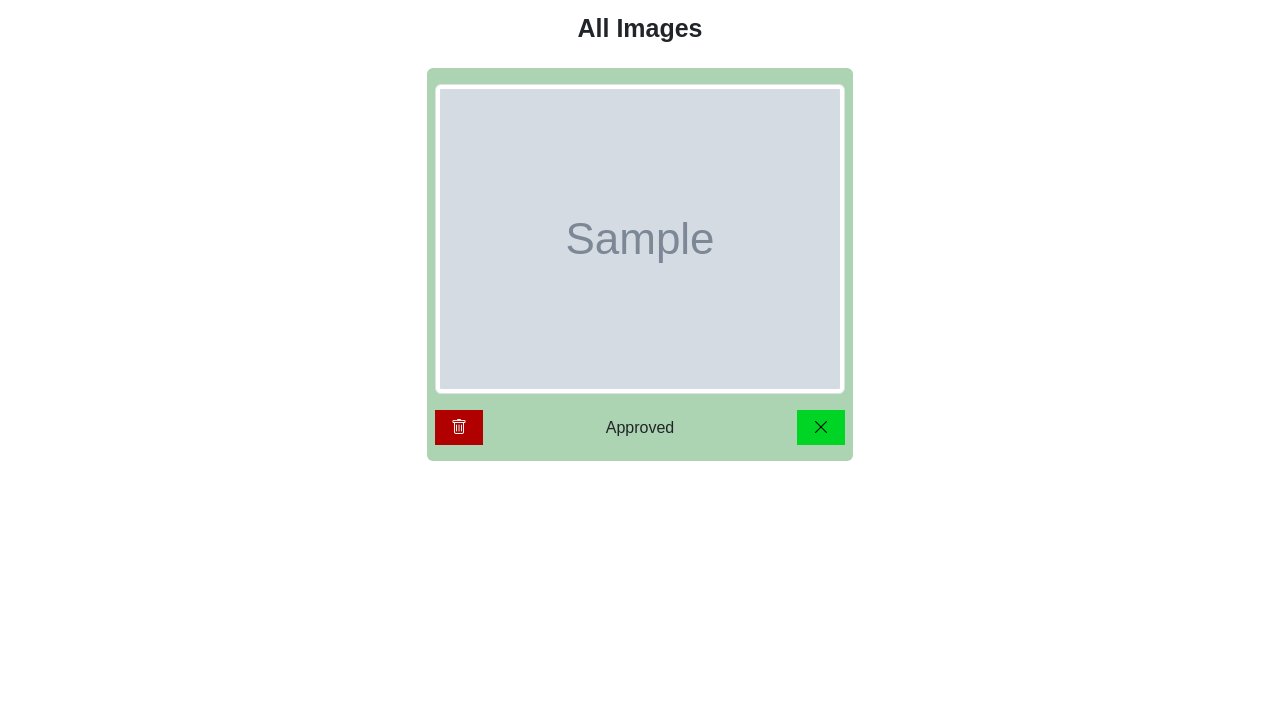
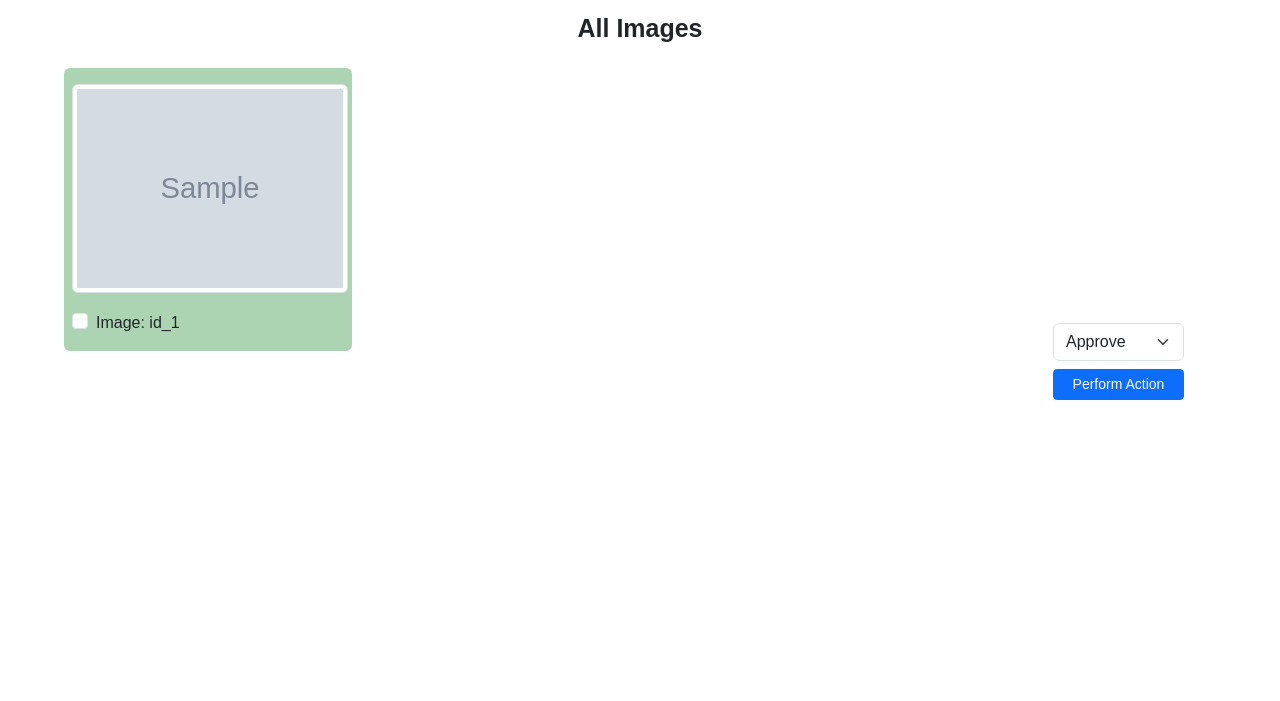
Before and after one commit to LoisaKitakaya/asar, a Flask app: page /images/ in a window 1280 px wide. Shown: the top 701 px of the page. Run offline with Flask 3, Linux system fonts and the light colour scheme; tables that the repository leaves empty hold one stand-in row (values such as "Sample post"); grey boxes marked "Sample" are stand-in pictures.

Commit message:
can approve, disapprove, and delete multiple images

```diff
--- a/camera/views.py
+++ b/camera/views.py
@@ -42,72 +42,60 @@ def success():
 
 
 @login_required
+@bp.route("/images/image_actions/", methods=["POST"])
+def image_actions():
+    data = request.json
+
+    selected_action = data.get("action")
+    selected_images = data.get("images")
+
+    if selected_action == "delete":
+        for id in selected_images:
+            image = Image.query.get(int(id))
+
+            print(image)
+
+            try:
+                db.session.delete(image)
+                db.session.commit()
+
+            except Exception as e:
+                flash("Something went wrong.", "error")
+
+    elif selected_action == "approve":
+        for id in selected_images:
+            image = Image.query.get(int(id))
+
+            print(image)
+
+            image.approved = True
+
+            try:
+                db.session.commit()
+
+            except Exception as e:
+                flash("Something went wrong.", "error")
+
+    elif selected_action == "disapprove":
+        for id in selected_images:
+            image = Image.query.get(int(id))
+
+            print(image)
+
+            image.approved = False
+
+            try:
+                db.session.commit()
+
+            except Exception as e:
+                flash("Something went wrong.", "error")
+
+    return jsonify({"message": "Action performed successfully"})
+
+
+@login_required
 @bp.route("/images/", methods=["GET"])
 def images():
     all_images = Image.query.all()
 
     return render_template("images.html", images=all_images)
-
-
-@bp.route("/images/delete/<id>/", methods=["POST"])
-def delete(id):
-    image = Image.query.get(int(id))
-
-    print(image)
-
-    try:
-        db.session.delete(image)
-
-    except Exception as e:
-        flash("Something went wrong.", "error")
-
-        return redirect(url_for("home.index"))
-
-    else:
-        db.session.commit()
-
-        return redirect(url_for("home.index"))
-
-
-@bp.route("/images/approve/<id>/", methods=["POST"])
-def approve(id):
-    image = Image.query.get(int(id))
-
-    print(image)
-
-    image.approved = True
-
-    try:
-        db.session.commit()
-
-    except Exception as e:
-        flash("Something went wrong.", "error")
-
-        return redirect(url_for("home.index"))
-
-    else:
-        db.session.commit()
-
-        return redirect(url_for("home.index"))
-
-
-@bp.route("/images/disapprove/<id>/", methods=["POST"])
-def disapprove(id):
-    image = Image.query.get(int(id))
-
-    print(image)
-
-    image.approved = False
-
-    try:
-        db.session.commit()
-
-    except Exception as e:
-        flash("Something went wrong.", "error")
-
-        return redirect(url_for("home.index"))
-
-    else:
-        db.session.commit()
-
-        return redirect(url_for("home.index"))
--- a/static/css/app.css
+++ b/static/css/app.css
@@ -200,8 +200,11 @@ small,
 }
 
 .all-images {
-  width: fit-content;
-  margin: auto;
+  width: 90%;
+  margin: 0 auto !important;
+  display: flex;
+  flex-wrap: wrap;
+  gap: 1rem;
 }
 
 .img-btn {
@@ -232,11 +235,19 @@ small,
 .non-approved-img {
   background-color: #c27e7e85;
   /* opacity: 0.5; */
+  width: 25%;
 }
 
 .approved-img {
   background-color: #5baa6881;
   /* opacity: 0.5; */
+  width: 25%;
+}
+
+.approved-img img,
+.non-approved-img img {
+  width: 95.75%;
+  margin: auto;
 }
 
 .share-buttons {
@@ -272,3 +283,16 @@ small,
 .whatsapp {
   background-color: #25d366;
 }
+
+.form-check {
+  margin-left: 0.5rem;
+}
+
+#img-action {
+  position: fixed;
+  right: 6rem;
+  bottom: 50%;
+  display: flex;
+  flex-direction: column;
+  gap: 0.5rem;
+}
--- /dev/null
+++ b/static/js/images.js
@@ -0,0 +1,34 @@
+document
+  .getElementById("perform-action-button")
+  .addEventListener("click", () => {
+    const selectedAction = document.getElementById("action-select").value;
+    const selectedImages = document.querySelectorAll(
+      'input[type="checkbox"]:checked'
+    );
+
+    const imageIds = [];
+
+    selectedImages.forEach((checkbox) => {
+      imageIds.push(checkbox.value);
+    });
+
+    fetch("/images/image_actions/", {
+      method: "POST",
+      headers: {
+        "Content-Type": "application/json",
+      },
+      body: JSON.stringify({
+        action: selectedAction,
+        images: imageIds,
+      }),
+    })
+      .then((response) => response.json())
+      .then((data) => {
+        alert(data.message);
+        window.location.reload();
+      })
+      .catch((error) => {
+        alert("Error:", error);
+        window.location.reload();
+      });
+  });
--- a/templates/images.html
+++ b/templates/images.html
@@ -16,8 +16,9 @@
   <br />
   {% if images %}
   <!--  -->
-  {% for image in images %}
   <div class="all-images">
+    {% for image in images %}
+    <!--  -->
     {% if image.approved %}
     <div class="approved-img mb-3 py-3 rounded">
       <img
@@ -26,29 +27,16 @@
         class="mx-2 mb-3 img-fluid img-thumbnail rounded"
         id="display-img"
       />
-      <div class="img-btn">
-        <form action="/images/delete/{{ image.id }}/" method="POST">
-          <button
-            class="delete-btn"
-            data-bs-toggle="tooltip"
-            data-bs-placement="top"
-            data-bs-title="Delete"
-            type="submit"
-          >
-            <i class="bi bi-trash"></i>
-          </button>
-        </form>
-        <span>Approved</span>
-        <form action="/images/disapprove/{{ image.id }}/" method="POST">
-          <button
-            class="approve-btn"
-            data-bs-toggle="tooltip"
-            data-bs-placement="top"
-            data-bs-title="Disapprove"
-          >
-            <i class="bi bi-x-lg"></i>
-          </button>
-        </form>
+      <div class="form-check">
+        <input
+          class="form-check-input"
+          type="checkbox"
+          value="{{ image.id }}"
+          id="checkbox_{{ image.id }}"
+        />
+        <label class="form-check-label mt-1" for="checkbox_{{ image.id }}">
+          Image: id_{{ image.id }}
+        </label>
       </div>
     </div>
     {% else %}
@@ -59,34 +47,22 @@
         class="mx-2 mb-3 img-fluid img-thumbnail rounded"
         id="display-img"
       />
-      <div class="img-btn">
-        <form action="/images/delete/{{ image.id }}/" method="POST">
-          <button
-            class="delete-btn"
-            data-bs-toggle="tooltip"
-            data-bs-placement="top"
-            data-bs-title="Delete"
-            type="submit"
-          >
-            <i class="bi bi-trash"></i>
-          </button>
-        </form>
-        <span>Disapproved</span>
-        <form action="/images/approve/{{ image.id }}/" method="POST">
-          <button
-            class="approve-btn"
-            data-bs-toggle="tooltip"
-            data-bs-placement="top"
-            data-bs-title="Approve"
-          >
-            <i class="bi bi-check-lg"></i>
-          </button>
-        </form>
+      <div class="form-check">
+        <input
+          class="form-check-input"
+          type="checkbox"
+          value="{{ image.id }}"
+          id="checkbox_{{ image.id }}"
+        />
+        <label class="form-check-label mt-1" for="checkbox_{{ image.id }}">
+          Image: id_{{ image.id }}
+        </label>
       </div>
     </div>
     {% endif %}
+    <!--  -->
+    {% endfor %}
   </div>
-  {% endfor %}
   <!--  -->
   {% else %}
   <!--  -->
@@ -95,6 +71,28 @@
   {% endif %}
 </div>
 
+<div id="img-action">
+  <select
+    id="action-select"
+    name="action"
+    class="form-select"
+    aria-label="Action to perform on image"
+  >
+    <option class="bg-success-subtle" value="approve">Approve</option>
+    <option class="bg-warning-subtle" value="disapprove">Disapprove</option>
+    <option class="bg-danger-subtle" value="delete">Delete</option>
+  </select>
+  <button
+    class="btn btn-sm btn-primary"
+    type="button"
+    id="perform-action-button"
+  >
+    Perform Action
+  </button>
+</div>
+
+<script src="{{ url_for('static', filename='js/images.js') }}"></script>
+
 <!--  -->
 {% endblock %}
 
```
